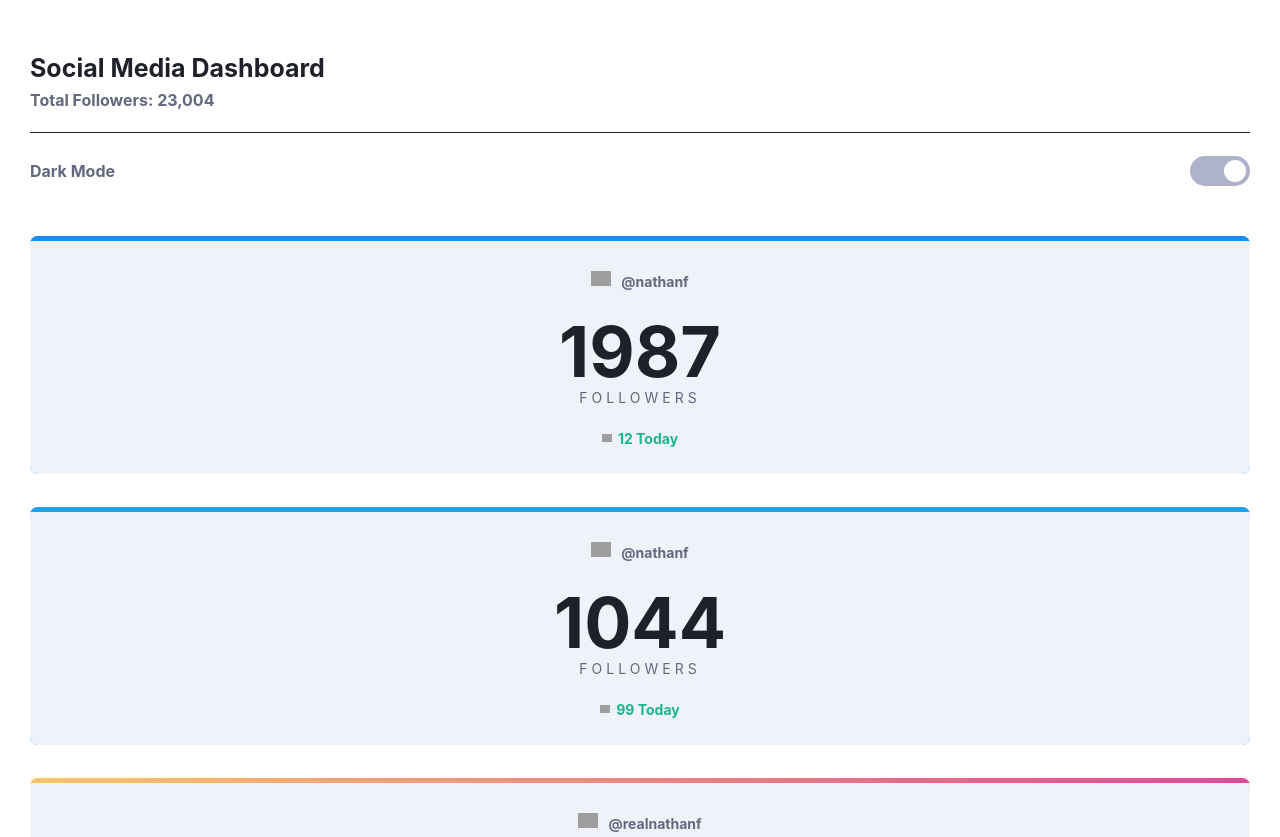
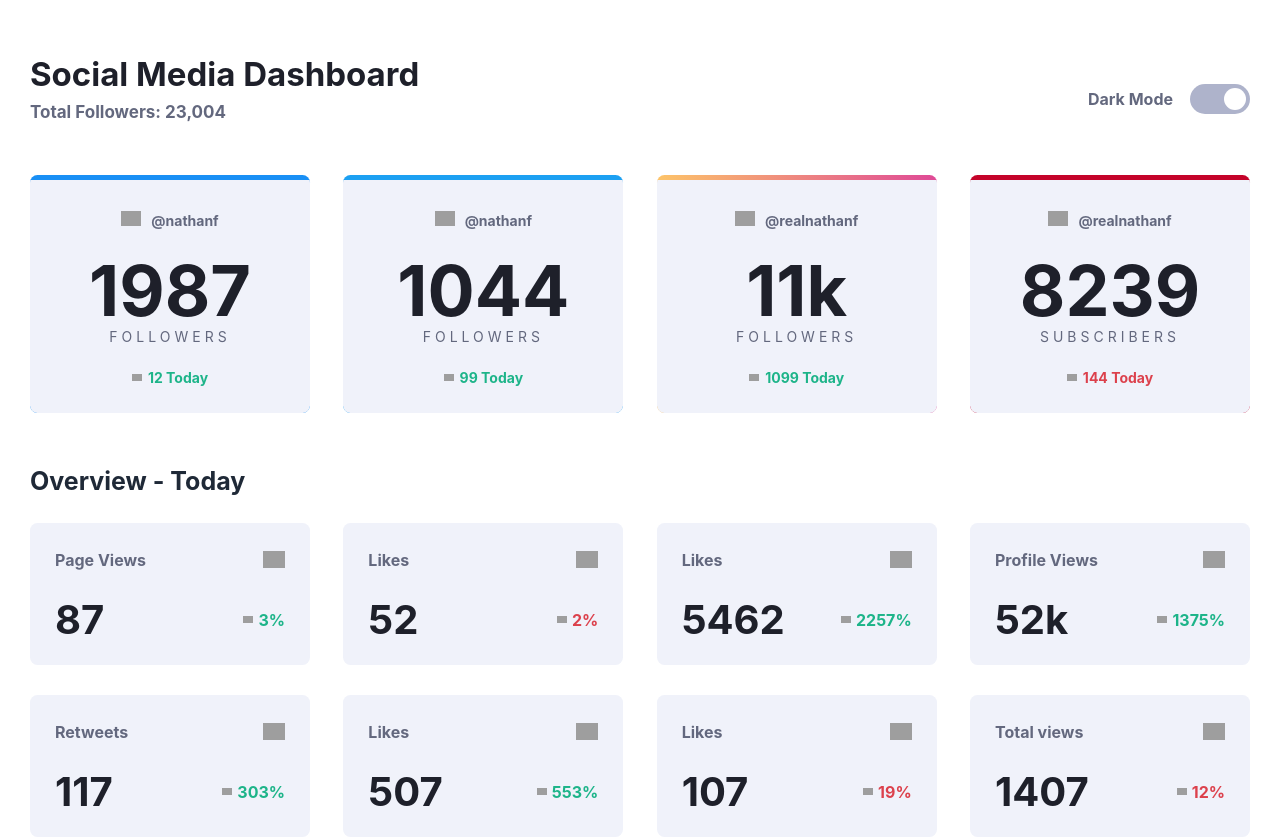
Before and after one commit to cendyz/social-media-dashboard-with-theme-switcher, a Vue app: page / in a window 1280 px wide. Shown: the top 837 px of the page. Built offline with nearby package versions, Linux system fonts and the light colour scheme; grey boxes are pictures that could not be loaded; what @splidejs/vue-splide would draw is missing.

Commit message:
Desktop design

```diff
--- a/src/components/MainContent/FirstSection.vue
+++ b/src/components/MainContent/FirstSection.vue
@@ -1,14 +1,14 @@
 <template>
-	<section class="grid gap-y-[3.3rem] text-[1.4rem]">
+	<section class="grid gap-y-[3.3rem] text-[1.4rem] md:flex md:justify-center md:gap-[3rem] md:flex-wrap xl:justify-between">
 		<div
 			v-for="(item, index) in data"
 			:key="index"
 			class="pt-[.5rem] text-center rounded-xl overflow-hidden"
 			:class="item.border">
-			<div class="bg-light-cardBg h-full py-[2.5rem] dark:bg-dark-cardBg">
+			<div class="bg-light-cardBg h-full py-[2.5rem] dark:bg-dark-cardBg md:w-[28rem]">
 				<div class="flex items-center justify-center gap-x-[1rem] mb-[2.5rem]">
 					<img :src="item.img" alt="facebook logo" class="block w-[2rem]" />
-					<p class="font-w700 text-light-text dark:text-dark-text pt-[.5rem] ">{{ item.name }}</p>
+					<p class="font-w700 text-light-text dark:text-dark-text pt-[.5rem]">{{ item.name }}</p>
 				</div>
 				<p class="text-light-darkText font-w700 text-[7rem] leading-[1] dark:text-dark-whiteText">{{ item.date }}</p>
 				<p class="uppercase text-light-text dark:text-dark-text font-w400 tracking-[4px]">
--- a/src/components/MainContent/Main.vue
+++ b/src/components/MainContent/Main.vue
@@ -1,5 +1,5 @@
 <template>
-	<main class="px-[3rem] pb-[5rem] grid gap-y-[7rem]">
+	<main class="px-[3rem] pb-[5rem] grid gap-y-[7rem] md:gap-y-[5rem] container">
 		<FirstSection />
 		<SecondSection />
 	</main>
@@ -7,7 +7,7 @@
 
 <script setup lang="ts">
 import FirstSection from './FirstSection.vue'
-import SecondSection from './SecondSection.vue';
+import SecondSection from './SecondSection.vue'
 </script>
 
 <style scoped></style>
--- a/src/components/MainContent/SecondSection.vue
+++ b/src/components/MainContent/SecondSection.vue
@@ -1,7 +1,11 @@
 <template>
-	<section class="grid gap-y-[2rem]">
+	<section>
 		<h2 class="text-[2.5rem] font-w700 pb-[2.2rem]">Overview - Today</h2>
-		<div v-for="(item, index) in data" :key="index" class="p-[2.5rem] bg-light-cardBg rounded-xl grid gap-y-[2.8rem] dark:bg-dark-cardBg">
+		<div class="grid gap-y-[2rem] md:flex md:flex-wrap md:justify-center md:gap-[3rem] xl:justify-between">
+			<div
+				v-for="(item, index) in data"
+				:key="index"
+				class="p-[2.5rem] bg-light-cardBg rounded-xl grid gap-y-[2.8rem] dark:bg-dark-cardBg md:w-[28rem]">
 				<div class="flex items-center justify-between">
 					<p class="font-w700 text-light-text dark:text-dark-text">{{ item.title }}</p>
 					<img :src="item.img" alt="facebook" class="w-[2.2rem]" />
@@ -13,6 +17,7 @@
 						<p class="font-w700" :class="item.arrow === up ? 'text-primary-limeGreen' : 'text-primary-brightRed'">
 							{{ item.procent }}%
 						</p>
+					</div>
 				</div>
 			</div>
 		</div>
--- a/src/components/Nav.vue
+++ b/src/components/Nav.vue
@@ -1,10 +1,12 @@
 <template>
-	<nav class="px-[3rem] py-[5rem]">
-		<div class="pb-[2rem] border-b-[1px] border-light-darkText dark:border-light-text">
-			<h1 class="font-w700 text-light-darkText text-[2.5rem] dark:text-dark-whiteText">Social Media Dashboard</h1>
-			<p class="font-w700 text-light-text dark:text-dark-text">Total Followers: 23,004</p>
+	<nav class="px-[3rem] py-[5rem] container md:flex md:items-center md:justify-between">
+		<div class="pb-[2rem] border-b-[1px] border-light-darkText dark:border-light-text md:border-none md:pb-0">
+			<h1 class="font-w700 text-light-darkText text-[2.5rem] md:text-[3.3rem] dark:text-dark-whiteText">
+				Social Media Dashboard
+			</h1>
+			<p class="font-w700 text-light-text dark:text-dark-text md:text-[1.7rem]">Total Followers: 23,004</p>
 		</div>
-		<div class="mt-[2.3rem] flex justify-between items-center">
+		<div class="mt-[2.3rem] flex justify-between items-center md:gap-x-[1.7rem]">
 			<p class="text-light-text font-w700 dark:text-dark-text">Dark Mode</p>
 			<button
 				type="button"
```
Lines whose indentation alone changed are shown as unchanged.
